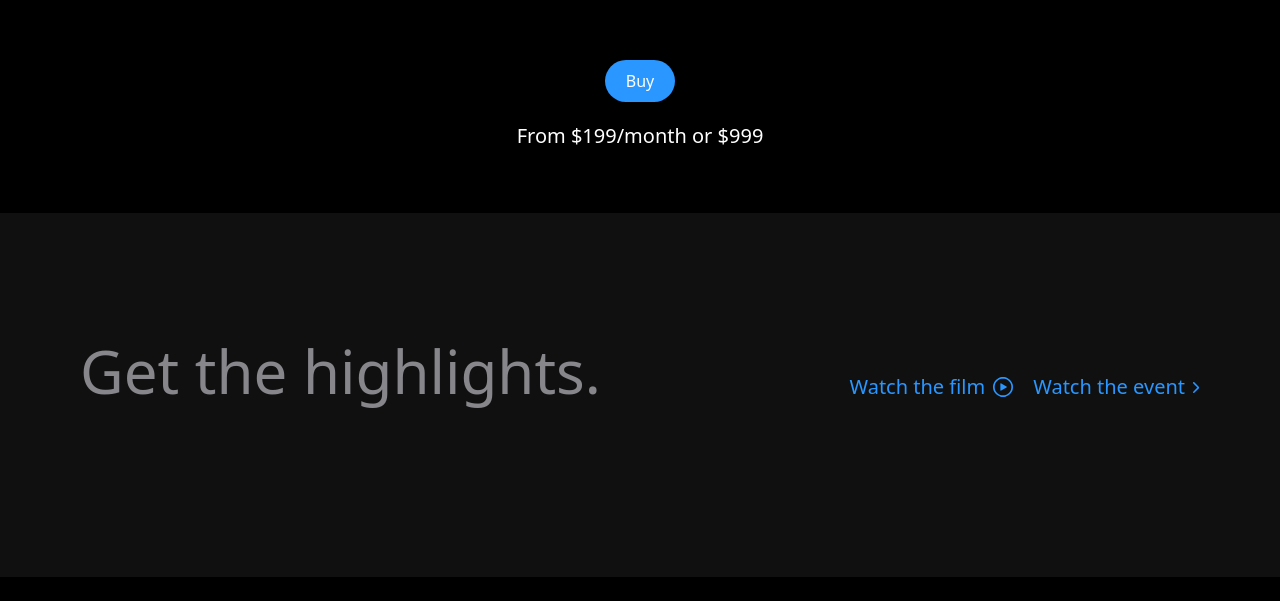
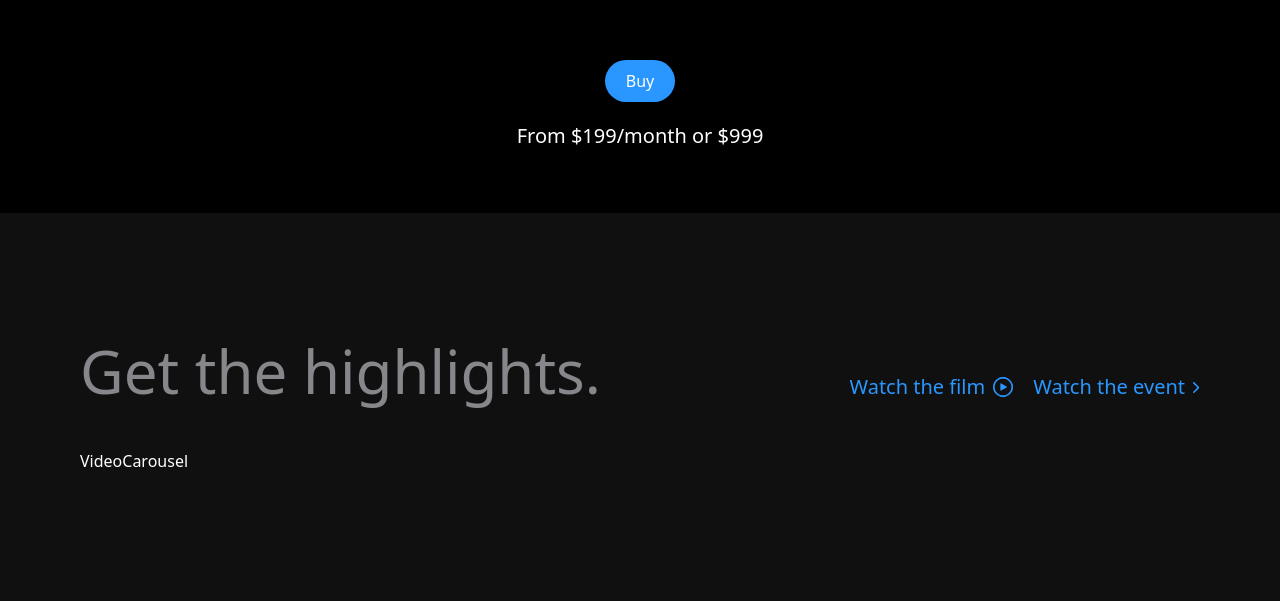
Before and after one commit to LaTrishaGomer/apple-website, a React (Vite) app: page / in a window 1280 px wide. Shown: the part 587-1188 px from the top of the page. Before the commit the page ends 1164 px from the top, so only its background shows below. Built offline with nearby package versions, Linux system fonts and the light colour scheme.

Commit message:
feat: Setup custom video carousel component for highlights section

```diff
--- a/src/components/Highlights.jsx
+++ b/src/components/Highlights.jsx
@@ -1,6 +1,7 @@
 import { useGSAP } from "@gsap/react"
 import gsap from "gsap"
 import { rightImg, watchImg } from "../utils"
+import VideoCarousel from "./VideoCarousel"
 
 const Highlights = () => {
     useGSAP(() => {
@@ -30,8 +31,10 @@ const Highlights = () => {
                         className="ml-2" />
                         </p>
                     </div>
+                </div>
 
-                </div>
+                <VideoCarousel />
+
             </div>
         </section>
     )
--- /dev/null
+++ b/src/components/VideoCarousel.jsx
@@ -0,0 +1,10 @@
+import React from "react"
+
+
+const VideoCarousel = () => {
+    return (
+  <div>VideoCarousel</div>
+    )
+}
+
+export default VideoCarousel
```
